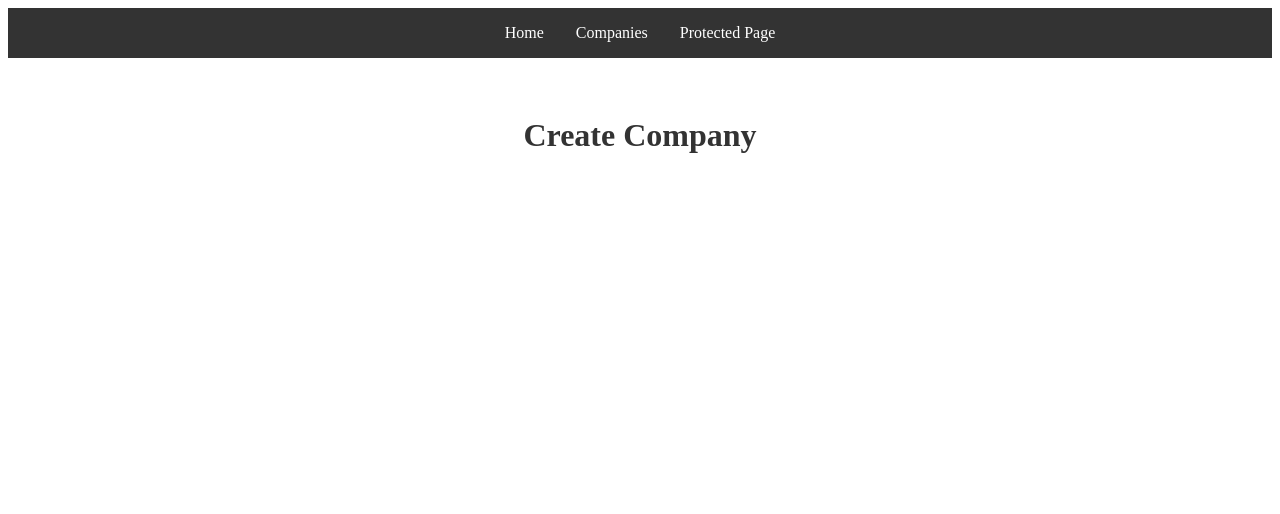
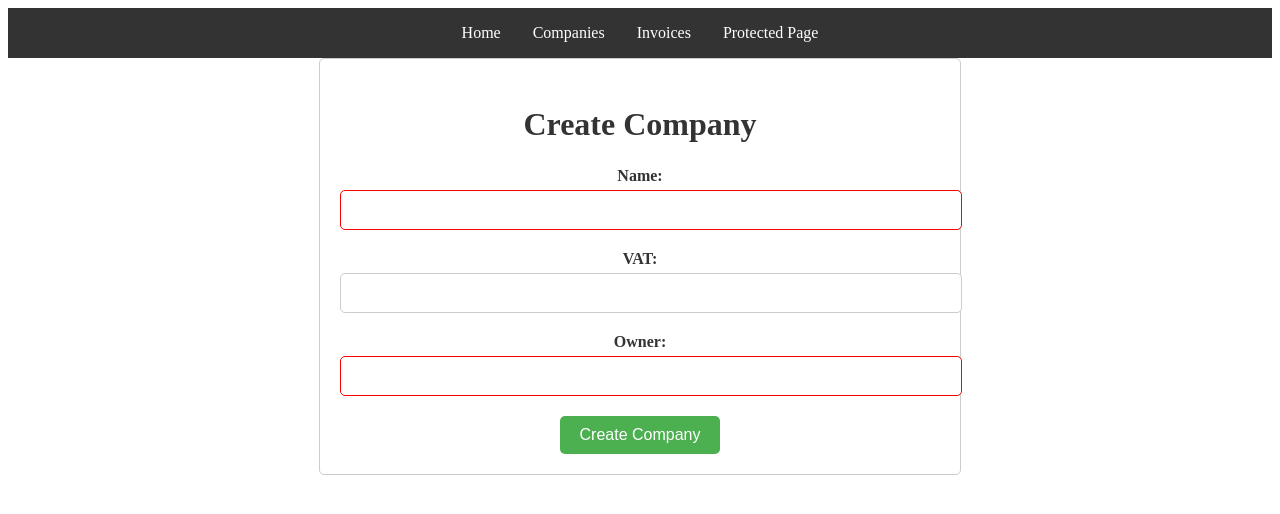
Before and after one commit to PetarHrusanov/PayBordlessClient, a React (Create React App) app: page /company-create in a window 1280 px wide. Shown: the top 514 px of the page. Built offline with nearby package versions, Linux system fonts and the light colour scheme.

Commit message:
Invoice & Company Logic Prototype

```diff
--- a/src/App.js
+++ b/src/App.js
@@ -6,8 +6,10 @@ import Login from './components/Login';
 import Protected from './components/Protected';
 import Header from "./components/Header";
 import HomePage from "./components/HomePage";
-import Companies from "./components/Companies";
-import CompanyCreate from "./components/CompanyCreate";
+import Companies from "./components/companies/Companies";
+import CompanyCreate from "./components/companies/CompanyCreate";
+import Invoices from "./components/invoices/Invoices";
+import InvoiceCreate from "./components/invoices/InvoiceCreate";
 
 const App = () => {
     return (
@@ -17,6 +19,8 @@ const App = () => {
             <Routes>
                 <Route path="/" element={<HomePage />} />
                 <Route path="/companies" element={<Companies />} />
+                <Route path="/invoices" element={<Invoices />} />
+                <Route path="/invoice-create" element={<InvoiceCreate />} />
                 <Route path="/login" element={<Login />} />
                 <Route path="/company-create" element={<CompanyCreate />} />
                 <Route path="/protected" element={<PrivateRoute />} >
--- a/src/components/CompanyCreate.js
+++ /dev/null
@@ -1,13 +0,0 @@
-// CompanyCreate.js
-import React from 'react';
-
-const CompanyCreate = () => {
-    return (
-        <div className="create-company">
-            <h2>Create Company</h2>
-            {/* Add your form or content for creating a company here */}
-        </div>
-    );
-};
-
-export default CompanyCreate;
--- a/src/components/Header.js
+++ b/src/components/Header.js
@@ -17,6 +17,11 @@ const Header = () => {
                         </NavLink>
                     </li>
                     <li className="nav-item">
+                        <NavLink to="/invoices" exact activeClassName="active">
+                            Invoices
+                        </NavLink>
+                    </li>
+                    <li className="nav-item">
                         <NavLink to="/protected" activeClassName="active">
                             Protected Page
                         </NavLink>
--- a/src/components/Companies.js
+++ b/src/components/companies/Companies.js
@@ -1,5 +1,5 @@
 import React from 'react';
-import companiesDummy from '../dummy-data/companies-dummy.json';
+import companiesDummy from '../../dummy-data/companies-dummy.json';
 import {Company} from './Company'
 import {Link} from "react-router-dom";
 
--- /dev/null
+++ b/src/components/companies/CompanyCreate.js
@@ -0,0 +1,65 @@
+// CompanyCreate.js
+import React, { useState } from 'react';
+
+const CompanyCreate = () => {
+    const [name, setName] = useState('');
+    const [vat, setVat] = useState('');
+    const [owner, setOwner] = useState('');
+
+    const handleNameChange = (event) => {
+        setName(event.target.value);
+    };
+
+    const handleVatChange = (event) => {
+        setVat(event.target.value);
+    };
+
+    const handleOwnerChange = (event) => {
+        setOwner(event.target.value);
+    };
+
+    const handleSubmit = (event) => {
+        event.preventDefault();
+
+        // Validate form data
+        if (!name) {
+            alert('Please enter a name for the company');
+            return;
+        }
+
+        if (!vat || isNaN(vat)) {
+            alert('Please enter a valid VAT number');
+            return;
+        }
+
+        if (!owner) {
+            alert('Please enter the name of the company owner');
+            return;
+        }
+
+        // Add code to submit the form data here
+    };
+
+    return (
+        <div className="create-company">
+            <h2>Create Company</h2>
+            <form onSubmit={handleSubmit}>
+                <div className="form-group">
+                    <label htmlFor="name">Name:</label>
+                    <input type="text" id="name" value={name} onChange={handleNameChange} required />
+                </div>
+                <div className="form-group">
+                    <label htmlFor="vat">VAT:</label>
+                    <input type="number" id="vat" value={vat} onChange={handleVatChange} required />
+                </div>
+                <div className="form-group">
+                    <label htmlFor="owner">Owner:</label>
+                    <input type="text" id="owner" value={owner} onChange={handleOwnerChange} required />
+                </div>
+                <button type="submit">Create Company</button>
+            </form>
+        </div>
+    );
+};
+
+export default CompanyCreate;
--- /dev/null
+++ b/src/components/invoices/Invoice.js
@@ -0,0 +1,19 @@
+import React from 'react';
+
+export const Invoice = ({ id, number, Issuer, Services, Total, onInfoClick }) => {
+    return (
+        <tr>
+            <td>{number}</td>
+            <td>{Issuer}</td>
+            <td>
+                {Services.Name} - {Services.Price} - {Services.Quantity}
+            </td>
+            <td>{Total}</td>
+            <td>
+                <button onClick={() => onInfoClick({ id, number, Issuer, Services, Total })}>
+                    Info
+                </button>
+            </td>
+        </tr>
+    );
+};
--- /dev/null
+++ b/src/components/invoices/InvoiceCreate.js
@@ -0,0 +1,63 @@
+import React, { useState } from 'react';
+
+const InvoiceCreate = () => {
+    const [selectedCompany, setSelectedCompany] = useState('');
+    const [selectedService, setSelectedService] = useState('');
+    const [quantity, setQuantity] = useState('');
+
+    const handleCompanyChange = (event) => {
+        setSelectedCompany(event.target.value);
+        setSelectedService('');
+    };
+
+    const handleServiceChange = (event) => {
+        setSelectedService(event.target.value);
+    };
+
+    const handleQuantityChange = (event) => {
+        setQuantity(event.target.value);
+    };
+
+    const handleSubmit = (event) => {
+        event.preventDefault();
+
+        // Add code to submit the form data here
+    };
+
+    return (
+        <div className="create-invoice">
+            <h2>Create Invoice</h2>
+            <form onSubmit={handleSubmit}>
+                <div className="form-group">
+                    <label htmlFor="company">Company:</label>
+                    <select id="company" value={selectedCompany} onChange={handleCompanyChange} required>
+                        <option value="">Select a company</option>
+                        <option value="company1">Company 1</option>
+                        <option value="company2">Company 2</option>
+                        <option value="company3">Company 3</option>
+                    </select>
+                </div>
+                {selectedCompany && (
+                    <div>
+                        <div className="form-group">
+                            <label htmlFor="service">Service:</label>
+                            <select id="service" value={selectedService} onChange={handleServiceChange} required>
+                                <option value="">Select a service</option>
+                                {selectedCompany === 'company1' && <option value="service1">Service 1</option>}
+                                {selectedCompany === 'company2' && <option value="service2">Service 2</option>}
+                                {selectedCompany === 'company3' && <option value="service3">Service 3</option>}
+                            </select>
+                        </div>
+                        <div className="form-group">
+                            <label htmlFor="quantity">Quantity:</label>
+                            <input type="number" id="quantity" value={quantity} onChange={handleQuantityChange} required />
+                        </div>
+                    </div>
+                )}
+                <button type="submit">Create Invoice</button>
+            </form>
+        </div>
+    );
+};
+
+export default InvoiceCreate;
--- /dev/null
+++ b/src/components/invoices/Invoices.js
@@ -0,0 +1,45 @@
+// Invoices.js
+import React from 'react';
+import invoicesDummy from '../../dummy-data/invoices-dummy.json';
+import { Invoice } from './Invoice';
+import { Link } from 'react-router-dom';
+
+const Invoices = () => {
+    const onInfoClick = (invoice) => {
+        console.log('Invoice info clicked:', invoice);
+    };
+
+    return (
+        <>
+            <div className="create-button">
+                <Link to="/invoice-create">
+                    <button>Create Invoice</button>
+                </Link>
+            </div>
+            <div className="table-wrapper">
+                <table className="table">
+                    <thead>
+                    <tr>
+                        <th>Number</th>
+                        <th>Issuer</th>
+                        <th>Services</th>
+                        <th>Total</th>
+                        <th>Actions</th>
+                    </tr>
+                    </thead>
+                    <tbody>
+                    {invoicesDummy.invoices.map((invoice) => (
+                        <Invoice
+                            key={invoice.id}
+                            {...invoice}
+                            onInfoClick={onInfoClick}
+                        />
+                    ))}
+                    </tbody>
+                </table>
+            </div>
+        </>
+    );
+};
+
+export default Invoices;
--- /dev/null
+++ b/src/dummy-data/invoices-dummy.json
@@ -0,0 +1,26 @@
+{
+  "invoices": [
+    {
+      "id": 1,
+      "number": 234,
+      "Issuer": "Brandex",
+      "Services": {
+        "Name": "Bland",
+        "Price": 20,
+        "Quantity": 20
+      },
+      "Total": "Pisho"
+    },
+    {
+      "id": 2,
+      "number": 234,
+      "Issuer": "Brandex",
+      "Services": {
+        "Name": "Bland",
+        "Price": 20,
+        "Quantity": 20
+      },
+      "Total": "Pisho"
+    }
+  ]
+}
--- a/src/index.css
+++ b/src/index.css
@@ -129,3 +129,93 @@
 .create-button button:hover {
     background-color: #f5a623;
 }
+
+.create-company {
+    max-width: 600px;
+    margin: 0 auto;
+    padding: 20px;
+    border: 1px solid #ccc;
+    border-radius: 5px;
+}
+
+.form-group {
+    margin-bottom: 20px;
+}
+
+label {
+    display: block;
+    margin-bottom: 5px;
+    font-weight: bold;
+}
+
+input[type="text"],
+input[type="number"] {
+    width: 100%;
+    padding: 10px;
+    font-size: 16px;
+    border: 1px solid #ccc;
+    border-radius: 5px;
+}
+
+button[type="submit"] {
+    background-color: #4CAF50;
+    color: white;
+    border: none;
+    padding: 10px 20px;
+    border-radius: 5px;
+    font-size: 16px;
+    cursor: pointer;
+}
+
+button[type="submit"]:hover {
+    background-color: #3e8e41;
+}
+
+input:invalid {
+    border-color: red;
+}
+
+input:valid {
+    border-color: green;
+}
+
+.create-invoice {
+    max-width: 600px;
+    margin: 0 auto;
+    padding: 20px;
+    border: 1px solid #ccc;
+    border-radius: 5px;
+}
+
+.form-group {
+    margin-bottom: 20px;
+}
+
+label {
+    display: block;
+    margin-bottom: 5px;
+    font-weight: bold;
+}
+
+select,
+input[type="number"] {
+    width: 100%;
+    padding: 10px;
+    font-size: 16px;
+    border: 1px solid #ccc;
+    border-radius: 5px;
+}
+
+button[type="submit"] {
+    background-color: #4CAF50;
+    color: white;
+    border: none;
+    padding: 10px 20px;
+    border-radius: 5px;
+    font-size: 16px;
+    cursor: pointer;
+}
+
+button[type="submit"]:hover {
+    background-color: #3e8e41;
+}
```
Also changed, not shown: src/components/companies/Company.js (renamed from src/components/Company.js).
